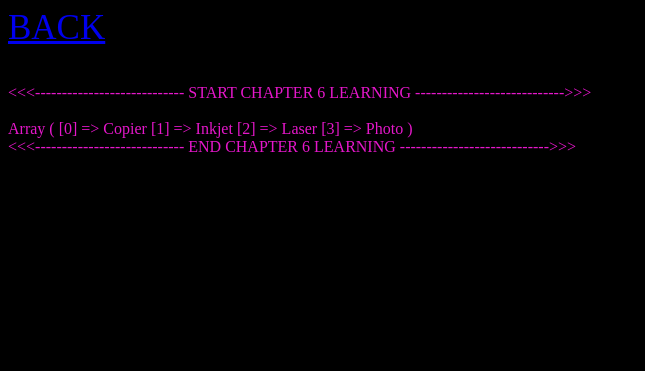
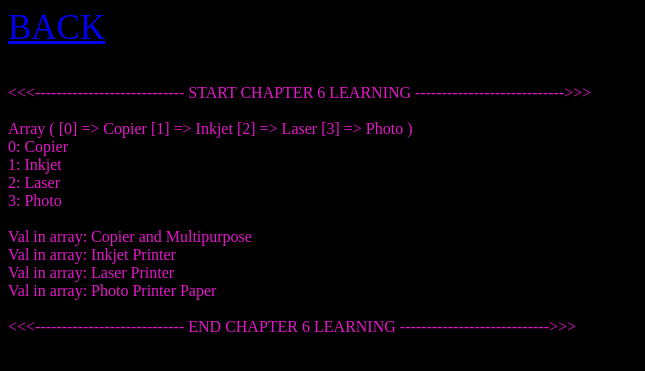
Before and after one commit to bsbgit/php, a PHP site: page /ch6.php in a window 1280 px wide. Shown: the top 371 px of the page, without its empty margins (0-645 px from the left). Run offline with PHP 8.4, Linux system fonts and the light colour scheme.

Commit message:
more ch 6

```diff
--- a/ch6.php
+++ b/ch6.php
@@ -34,6 +34,19 @@ $paper[] = "Laser";
 $paper[] = "Photo";
 
 print_r($paper);
+echo "<br>";
+
+for($j = 0; $j < 4; ++$j) {
+	echo "$j: $paper[$j]<br>";
+}
+echo "<br>";
+
+$p2 = array('copier'=>"Copier and Multipurpose", 'inkjet'=>"Inkjet Printer", 'laser'=>"Laser Printer",
+		'photo'=>"Photo Printer Paper");
+foreach($p2 as $p) {
+	echo"Val in array: $p<br>";
+}
+
 
 
 
```
